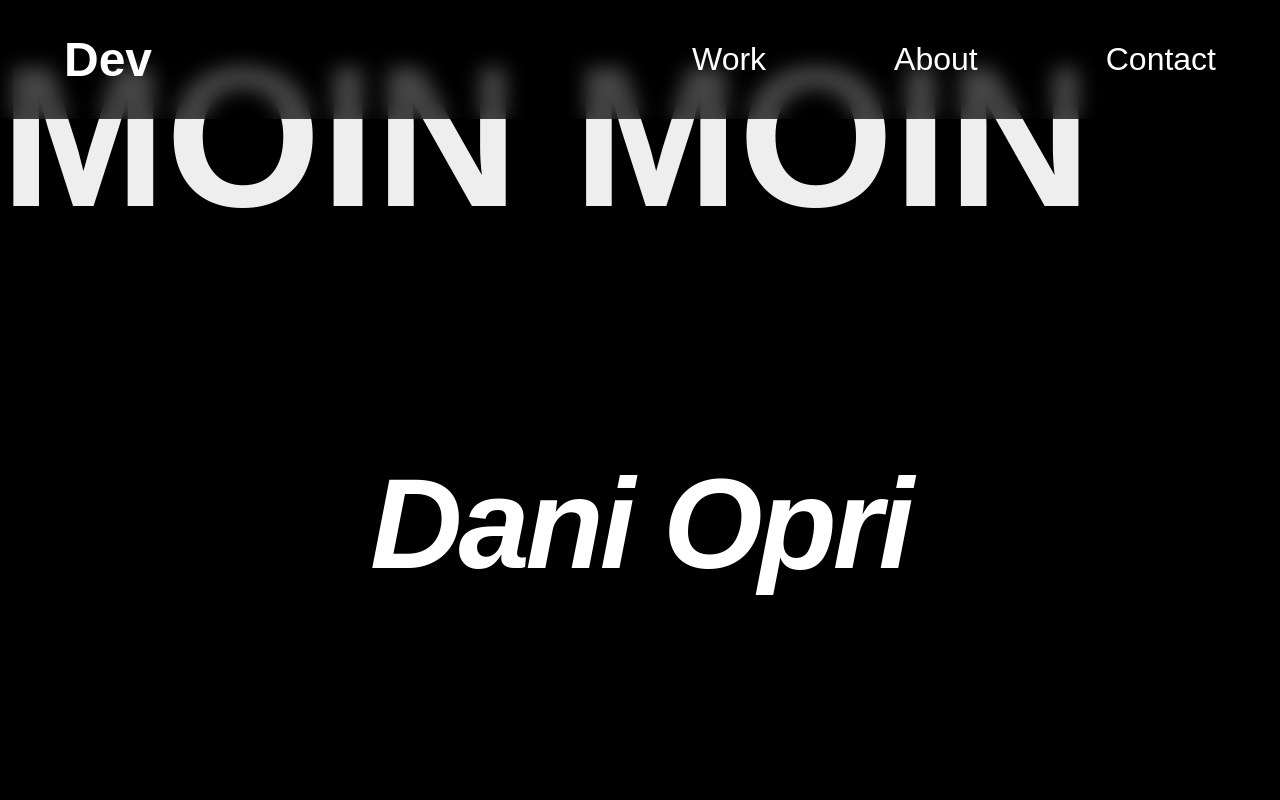
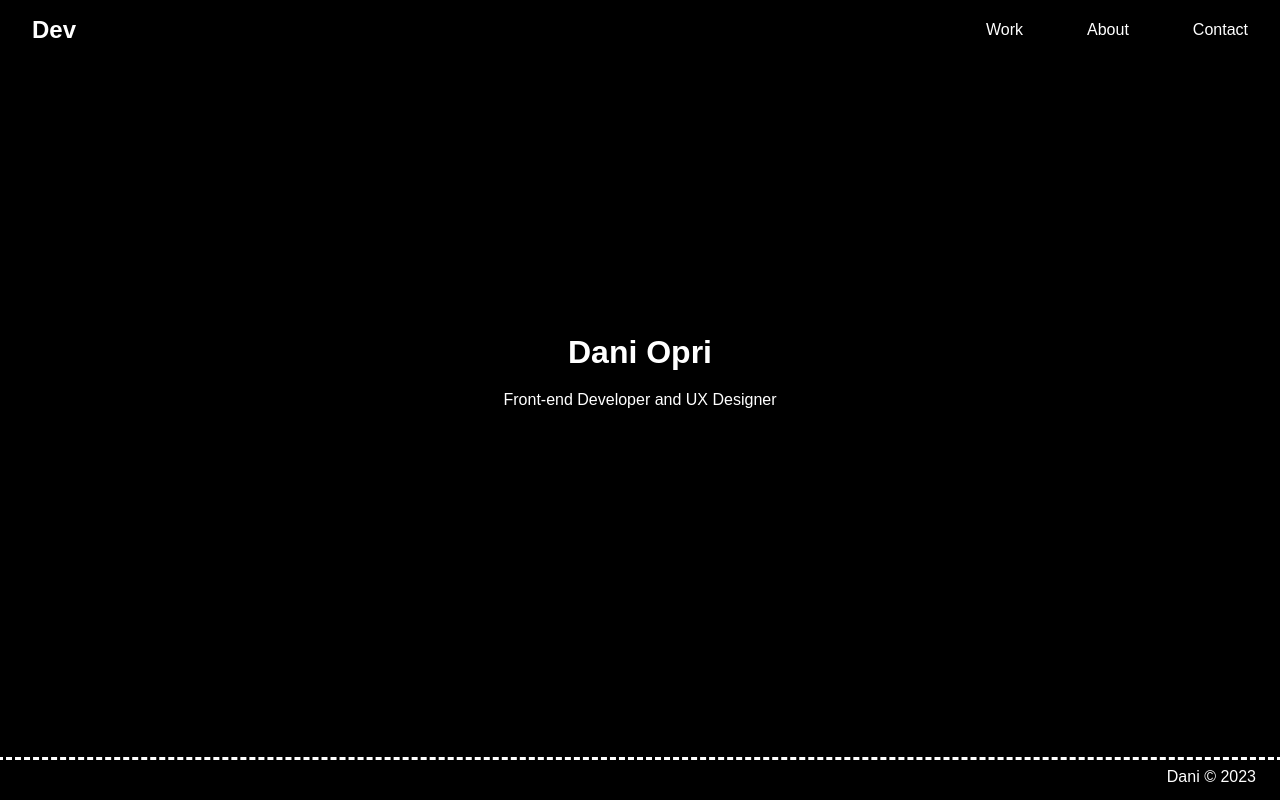
Before and after one commit to d-opri/d-opri.github.io, a Next.js app: page / in a window 1280 px wide. Shown: the top 800 px of the page. Built offline with nearby package versions, Linux system fonts and the light colour scheme; a web font is replaced by a local one.

Commit message:
change hero position

```diff
--- a/components/Hero.js
+++ b/components/Hero.js
@@ -1,43 +1,8 @@
 import styled from "styled-components";
 
 const Container = styled.header`
-  // display: flex;
-  // flex-direction: column;
-  // align-items: center;
-  // text-align: center;
-  // position: center;
-  // padding: 18rem 15rem;
-  // gap: 19px;
-  // position: relative;
-
-  display: grid;
-  place-items: center;
-  align-items: center;
-  height: 100vh;
-  h1 {
-    font-size: clamp(3rem, 10vw, 5rem);
-    letter-spacing: -4px;
-    line-height: 1.2em;
-    font-style: italic;
-    font-weight: 600;
-    line-height: 8rem;
-  }
-  p {
-    font-size: clamp(1rem, 5vw, 2rem);
-    font-weight: 500;
-    line-height: 58px;
-  }
-  @media screen and (max-width: 500px) {
-    padding: 5rem 4rem;
-
-    h1 {
-      font-weight: 500;
-      line-height: 3rem;
-    }
-    p {
-      font-weight: 400;
-    }
-  }
+  text-align: center;
+  line-height: 3rem;
 `;
 
 export default function Hero() {
--- a/components/Layout.js
+++ b/components/Layout.js
@@ -12,11 +12,13 @@ export default function Layout({ children }) {
   );
 }
 
-const PageContainer = styled.div`
-  min-height: 100vh;
-  position: relative;
-`;
+const PageContainer = styled.div``;
 
 const Main = styled.main`
   padding-bottom: 3rem;
+  min-height: 100vh;
+  display: flex;
+  flex-flow: column nowrap;
+  justify-content: center;
+  align-items: center;
 `;
--- a/src/pages/_app.js
+++ b/src/pages/_app.js
@@ -12,7 +12,7 @@ export const GlobalStyles = createGlobalStyle`
 
 :root {
   font-family: Satoshi, sans-serif;
-  font-size: 2rem;
+  font-size: 1rem;
 }
 
 html,
--- a/src/pages/index.js
+++ b/src/pages/index.js
@@ -41,10 +41,10 @@ export default function Home() {
       <Head>
         <title>Dani Opri</title>
       </Head>
-      <StyledBigTitle>Moin Moin</StyledBigTitle>
+      {/* <StyledBigTitle>Moin Moin</StyledBigTitle> */}
 
       <Hero />
-      <StyledList>
+      {/* <StyledList>
         {PROJECTS.map((project, index) => {
           return (
             <StyledItem key={index}>
@@ -52,7 +52,7 @@ export default function Home() {
             </StyledItem>
           );
         })}
-      </StyledList>
+      </StyledList> */}
     </>
   );
 }
```
